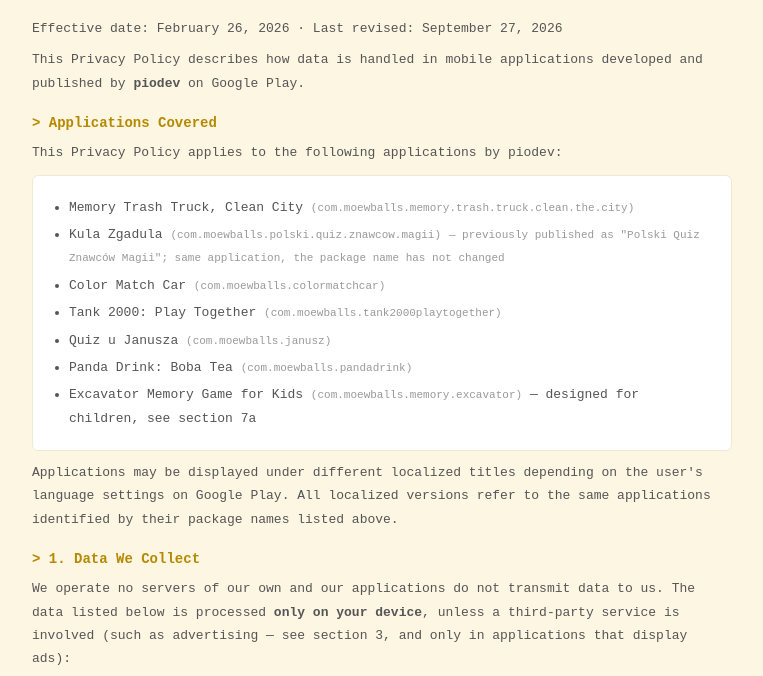
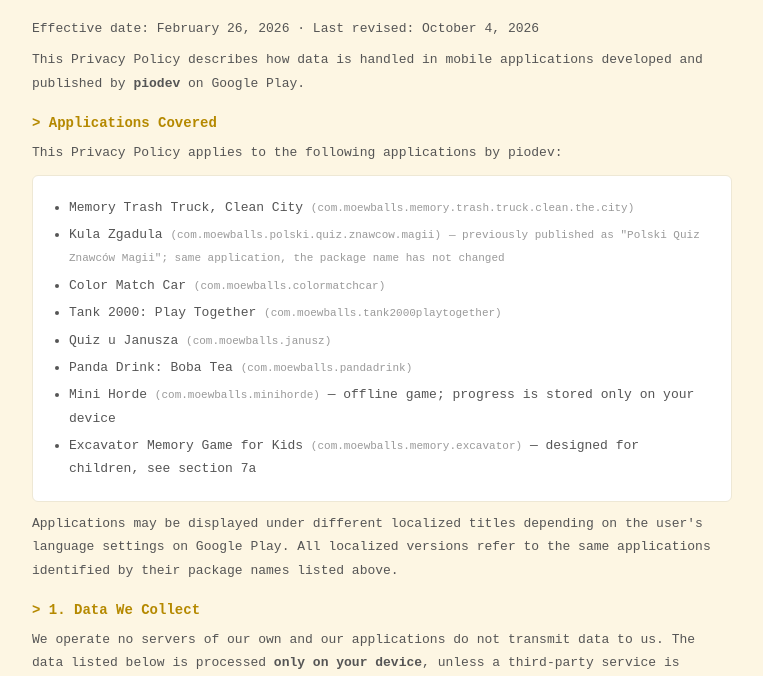
Before and after one commit to moewballs/moewballs.github.io, a plain HTML site: page privacy.html in a window 1280 px wide. Shown: the part 99-775 px from the top of the page, without its empty margins (258-1021 px from the left). Drawn offline with Linux system fonts and the light colour scheme.

Commit message:
mini horde

```diff
--- a/privacy.html
+++ b/privacy.html
@@ -85,7 +85,7 @@
 
         <h1>// Privacy Policy</h1>
 
-        <p>Effective date: February 26, 2026 &middot; Last revised: September 27, 2026</p>
+        <p>Effective date: February 26, 2026 &middot; Last revised: October 4, 2026</p>
 
         <p>
             This Privacy Policy describes how data is handled in mobile applications
@@ -102,6 +102,7 @@
                 <li>Tank 2000: Play Together <span class="app-id">(com.moewballs.tank2000playtogether)</span></li>
                 <li>Quiz u Janusza <span class="app-id">(com.moewballs.janusz)</span></li>
                 <li id="panda-drink">Panda Drink: Boba Tea <span class="app-id">(com.moewballs.pandadrink)</span></li>
+                <li id="mini-horde">Mini Horde <span class="app-id">(com.moewballs.minihorde)</span> &mdash; offline game; progress is stored only on your device</li>
                 <li id="excavator-memory">Excavator Memory Game for Kids <span class="app-id">(com.moewballs.memory.excavator)</span> &mdash; designed for children, see section 7a</li>
             </ul>
         </div>
@@ -373,7 +374,7 @@
             <li>Google Play: <a href="https://play.google.com/store/apps/developer?id=piodev&hl=en" target="_blank">piodev on Google Play</a></li>
         </ul>
 
-        <p class="date">Last updated: September 27, 2026</p>
+        <p class="date">Last updated: October 4, 2026</p>
 
     </div>
 </body>
```
